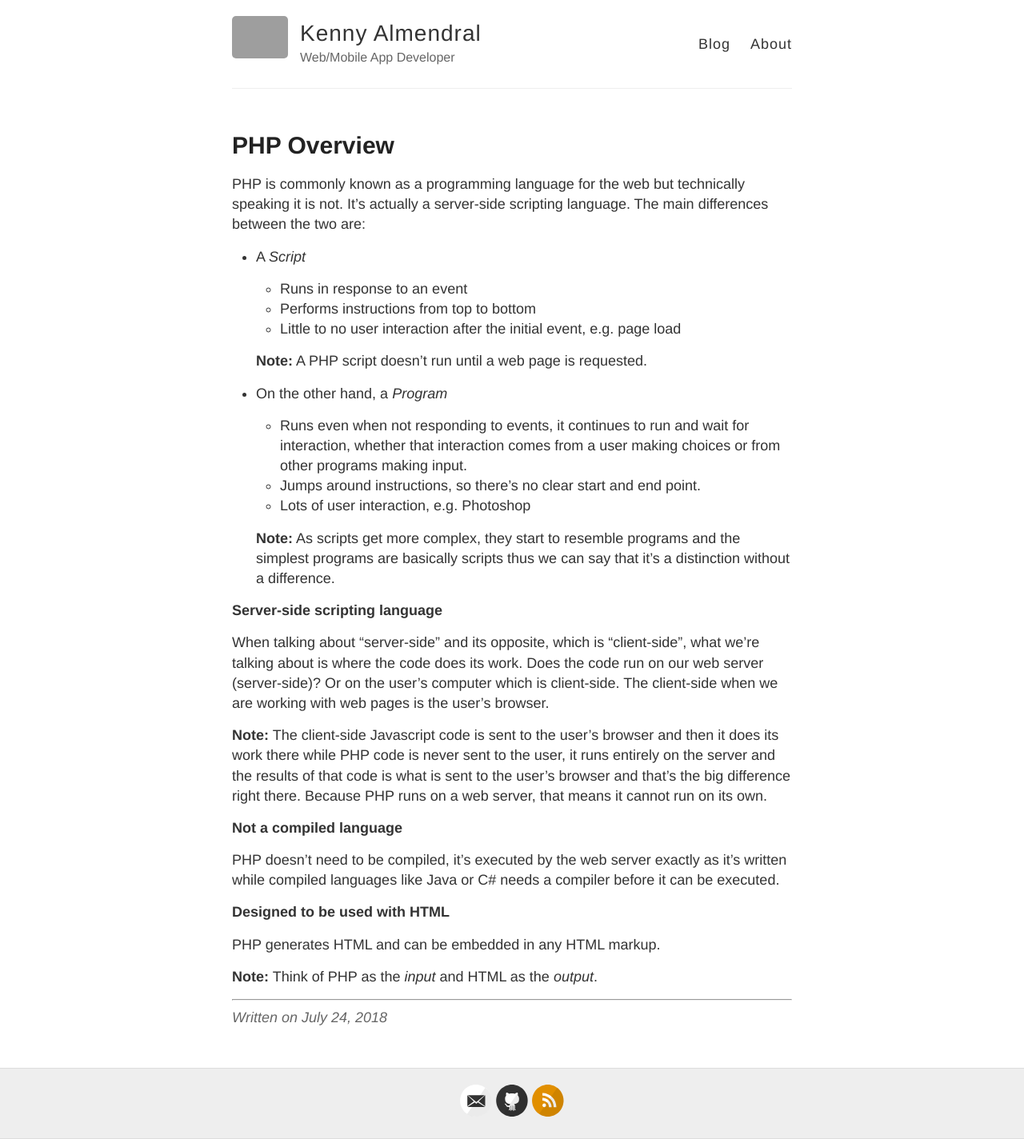
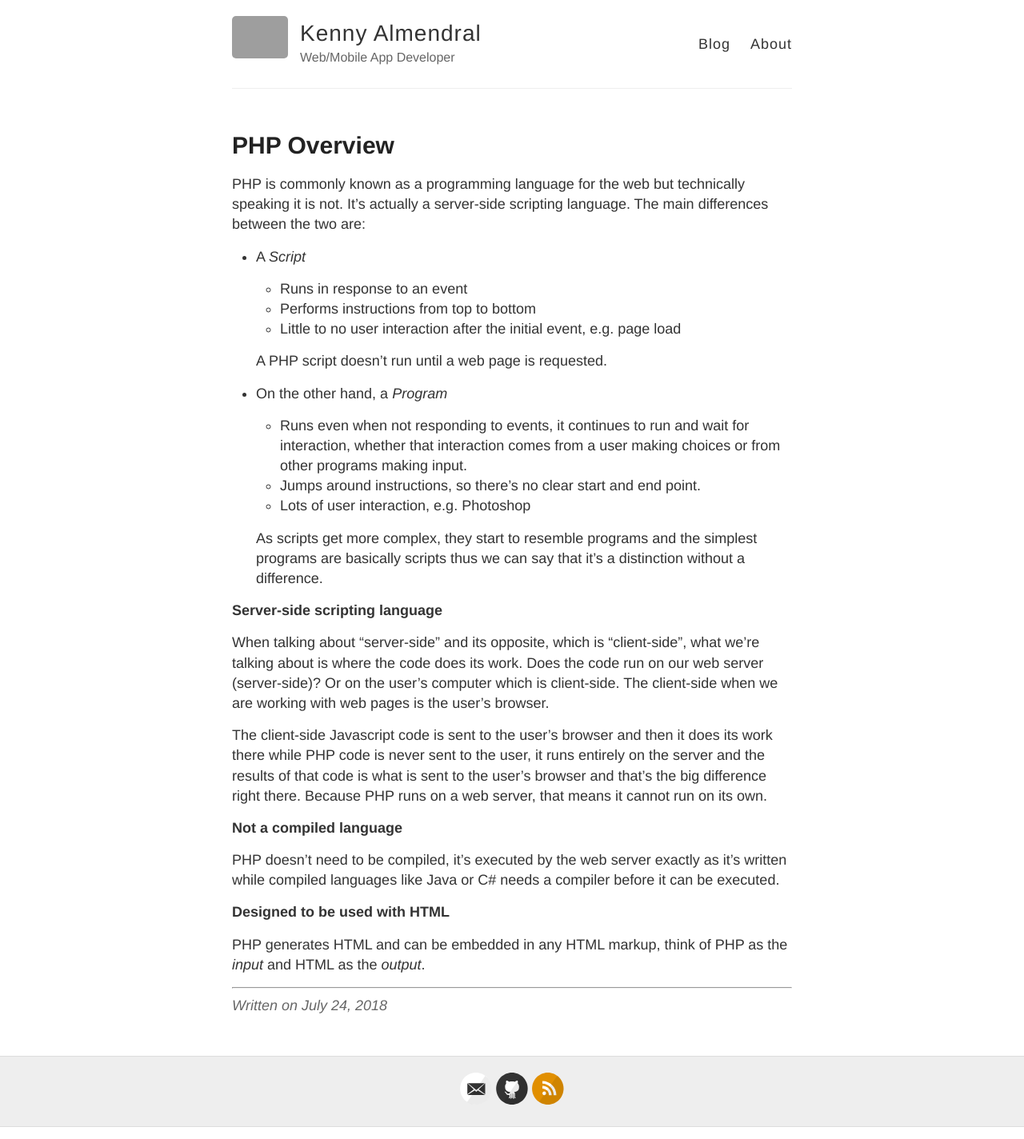
Before and after one commit to kennyalmendral/kennyalmendral.github.io, a Jekyll site: the page built from _posts/2018-07-24-php-overview.md, in a window 1280 px wide. Shown: the whole page at 80% size. Built offline with Jekyll 4.4.1, drawn with Linux system fonts in a browser that asks for light colours; grey boxes are pictures that could not be loaded.

Commit message:
Update 2018-07-24-php-overview.md

```diff
--- a/_posts/2018-07-24-php-overview.md
+++ b/_posts/2018-07-24-php-overview.md
@@ -11,7 +11,7 @@ PHP is commonly known as a programming language for the web but technically spea
     + Performs instructions from top to bottom
     + Little to no user interaction after the initial event, e.g. page load
 
-    **Note:** A PHP script doesn't run until a web page is requested.
+    A PHP script doesn't run until a web page is requested.
 
  + On the other hand, a *Program*
 
@@ -19,13 +19,13 @@ PHP is commonly known as a programming language for the web but technically spea
     + Jumps around instructions, so there's no clear start and end point.
     + Lots of user interaction, e.g. Photoshop
 
-    **Note:** As scripts get more complex, they start to resemble programs and the simplest programs are basically scripts thus we can say that it's a distinction without a difference.
+    As scripts get more complex, they start to resemble programs and the simplest programs are basically scripts thus we can say that it's a distinction without a difference.
 
 **Server-side scripting language**
 
 When talking about "server-side" and its opposite, which is "client-side", what we're talking about is where the code does its work. Does the code run on our web server (server-side)? Or on the user's computer which is client-side. The client-side when we are working with web pages is the user's browser.
 
-**Note:** The client-side Javascript code is sent to the user's browser and then it does its work there while PHP code is never sent to the user, it runs entirely on the server and the results of that code is what is sent to the user's browser and that's the big difference right there. Because PHP runs on a web server, that means it cannot run on its own.
+The client-side Javascript code is sent to the user's browser and then it does its work there while PHP code is never sent to the user, it runs entirely on the server and the results of that code is what is sent to the user's browser and that's the big difference right there. Because PHP runs on a web server, that means it cannot run on its own.
 
 **Not a compiled language**
 
@@ -33,8 +33,6 @@ PHP doesn't need to be compiled, it's executed by the web server exactly as it's
 
 **Designed to be used with HTML**
 
-PHP generates HTML and can be embedded in any HTML markup.
-
-**Note:** Think of PHP as the *input* and HTML as the *output*.
+PHP generates HTML and can be embedded in any HTML markup, think of PHP as the *input* and HTML as the *output*.
 
 ---
```
